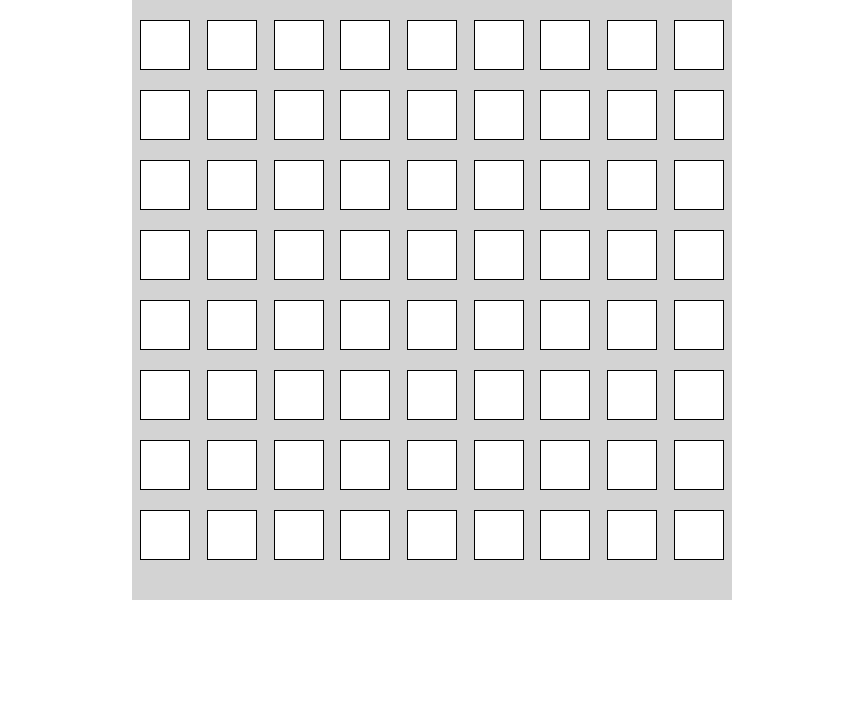
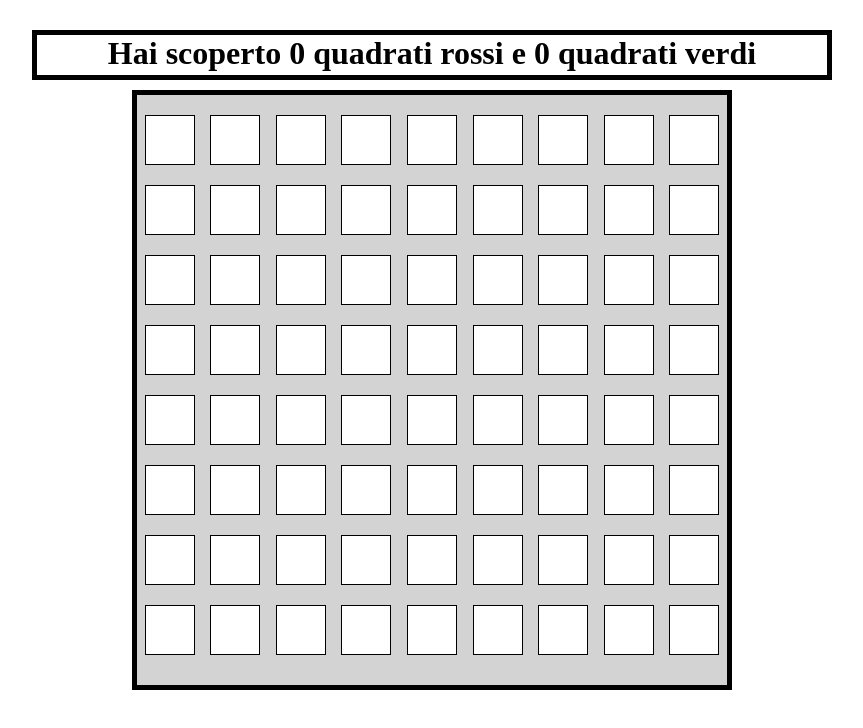
Before and after one commit to davidepatruno/jquery-quadratini, a plain HTML site: page index.html in a window 1280 px wide. Shown: the whole page, without its empty margins (208-1071 px from the left). Drawn offline with nearby package versions, Linux system fonts and the light colour scheme.

Commit message:
Completo

```diff
--- a/index.html
+++ b/index.html
@@ -7,6 +7,9 @@
     <title></title>
   </head>
   <body>
+    <div id="displaycontatore">
+      <h1>Hai scoperto <span id="rossi"></span> quadrati rossi e <span id="verdi"></span> quadrati verdi</h1>
+    </div>
     <div class="contenitore">
       <div class="riga">
         <div class="quadrato"></div>
--- a/main.js
+++ b/main.js
@@ -1,10 +1,19 @@
+var contatorerosso = 0;
+var contatoreverde = 0;
+document.getElementById('rossi').innerHTML = contatorerosso;
+document.getElementById('verdi').innerHTML = contatoreverde;
+
 $('.quadrato').click(function() {
   var controllo = $(this).hasClass('r');
   console.log(controllo);
   if (controllo == true) {
     $(this).css('background-color','red');
+    contatorerosso++;
+    document.getElementById('rossi').innerHTML = contatorerosso;
   }
   else {
-  $(this).css('background-color','green');
+    $(this).css('background-color','green');
+    contatoreverde++;
+    document.getElementById('verdi').innerHTML = contatoreverde;
   }
 });
--- a/style.css
+++ b/style.css
@@ -2,6 +2,16 @@
   margin : 0;
   padding : 0;
   box-sizing: border-box;
+}
+
+#displaycontatore {
+  width: 800px;
+  height: 50px;
+  border: 5px solid black;
+  margin: auto;
+  text-align: center;
+  margin-top: 30px;
+  margin-bottom: 10px;
 }
 
 .contenitore {
@@ -9,6 +19,7 @@
   height : 600px;
   margin : auto;
   background-color: lightgrey;
+  border: 5px solid black;
   display : flex;
   justify-content: space-around;
   flex-wrap: wrap;
```
